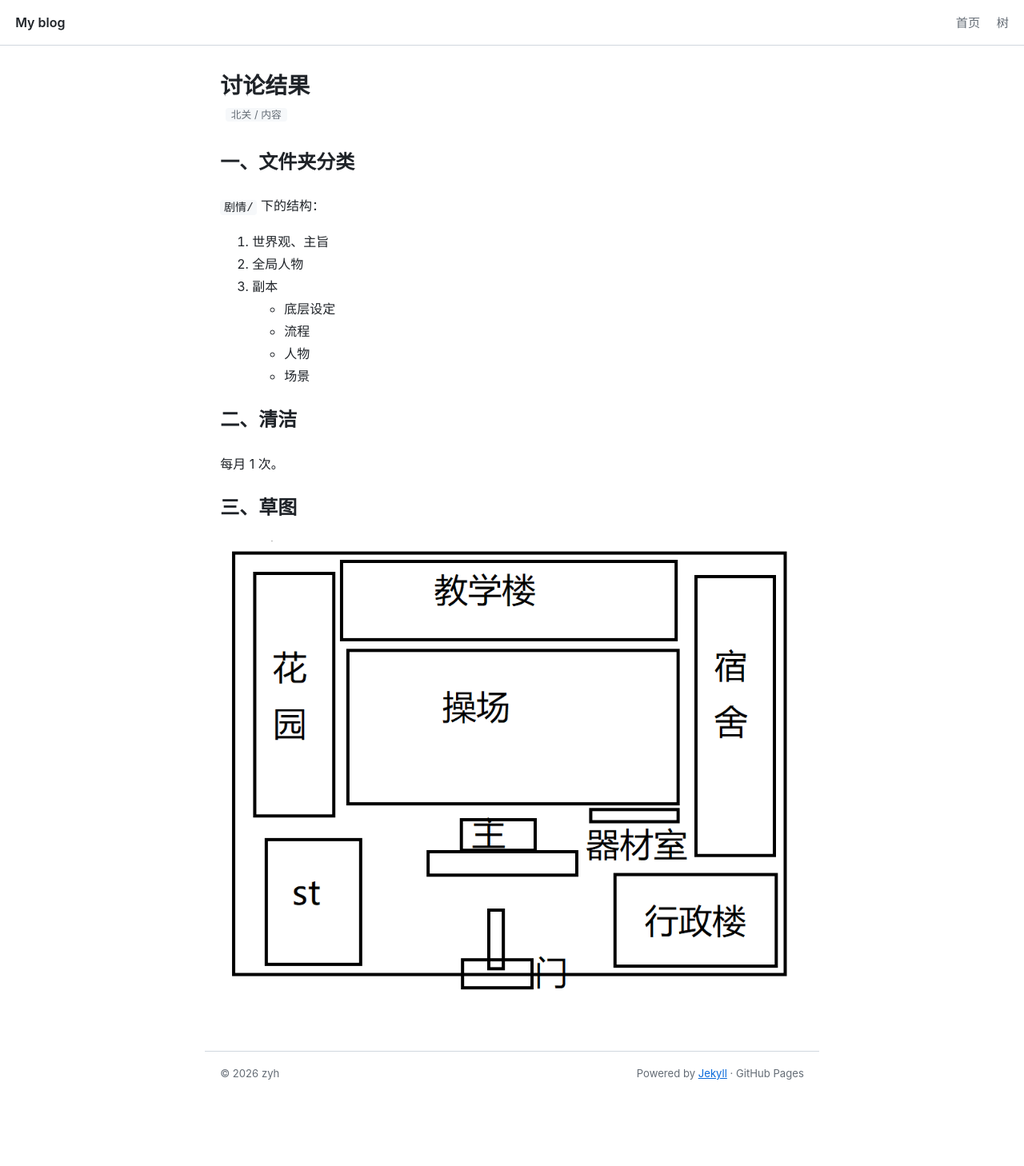
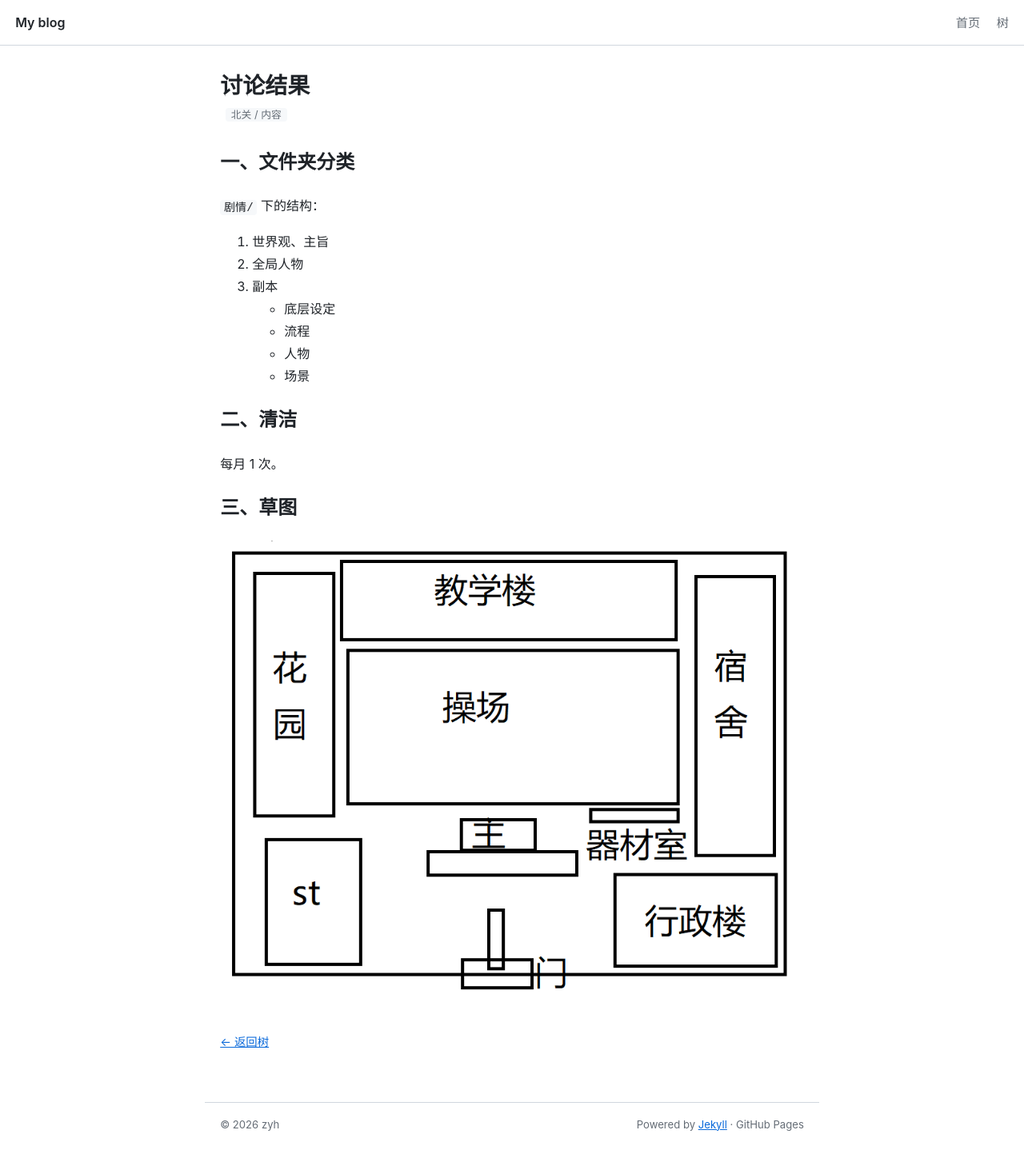
Before and after one commit to zyh8732/zyh_blog, a Jekyll site: the page built from 北关/内容/讨论结果.md, in a window 1280 px wide. Shown: the whole page at 80% size. Built offline with Jekyll 4.4.1, drawn with Linux system fonts in a browser that asks for light colours; our own code applies the rules of GitHub Pages for plain Markdown files; before the commit the page ends 1394 px from its top, so only the background shows below that.

Commit message:
revert: 恢复文章页与 404 页的「← 返回树」链接

```diff
--- a/404.html
+++ b/404.html
@@ -6,3 +6,5 @@ permalink: /404.html
 <h1>404 · 页面不存在</h1>
 
 <p>你访问的地址没有对应的页面。</p>
+
+<p class="back"><a href="{{ '/blog/' | relative_url }}">← 返回树</a></p>
--- a/_layouts/post.html
+++ b/_layouts/post.html
@@ -14,3 +14,5 @@ layout: default
 
   {{ content }}
 </article>
+
+<p class="back"><a href="{{ '/blog/' | relative_url }}">← 返回树</a></p>
--- a/assets/css/style.css
+++ b/assets/css/style.css
@@ -106,6 +106,7 @@ footer{
   background:var(--code); border-radius:4px;
   padding:.05rem .45rem; margin-left:.4rem; font-size:.8rem;
 }
+.back{ margin-top:2.5rem; font-size:.9rem; }
 .post img{ max-width:100%; height:auto; border-radius:6px; }
 .post pre{
   background:var(--code); padding:.9rem 1rem; border-radius:8px;
```
